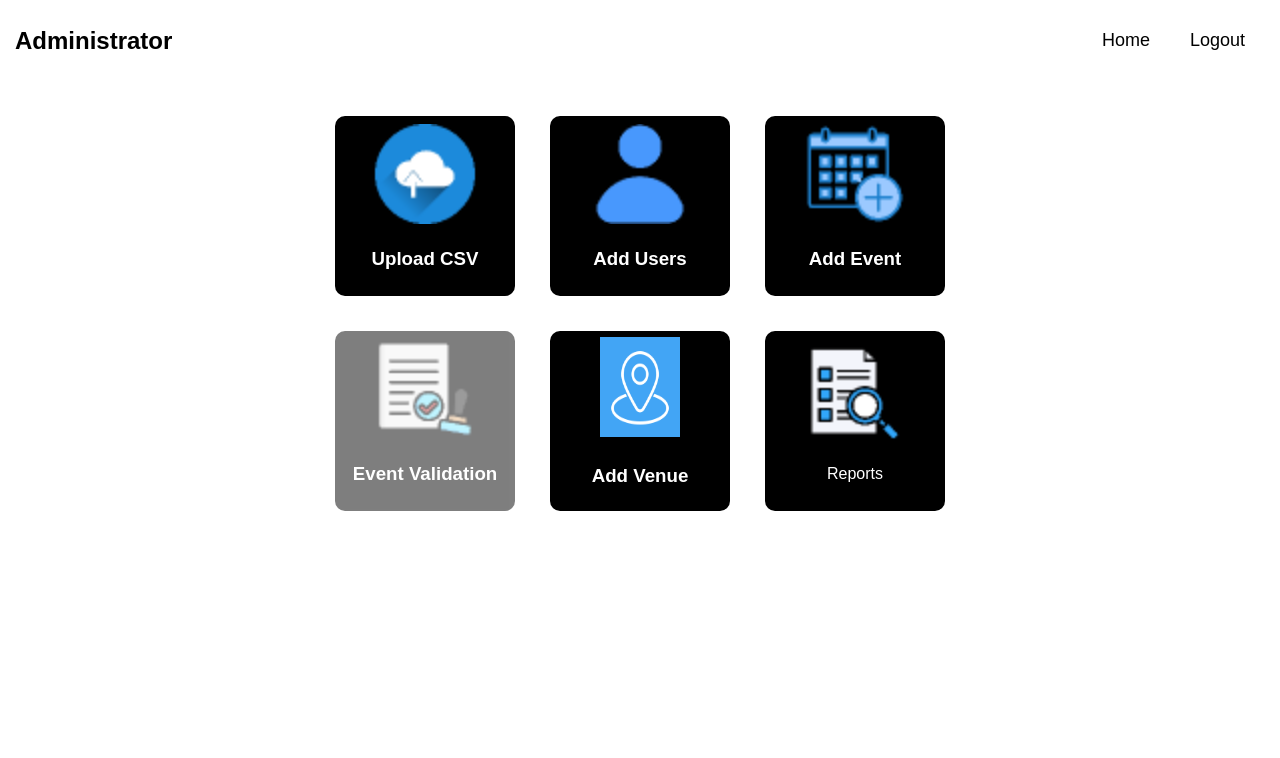
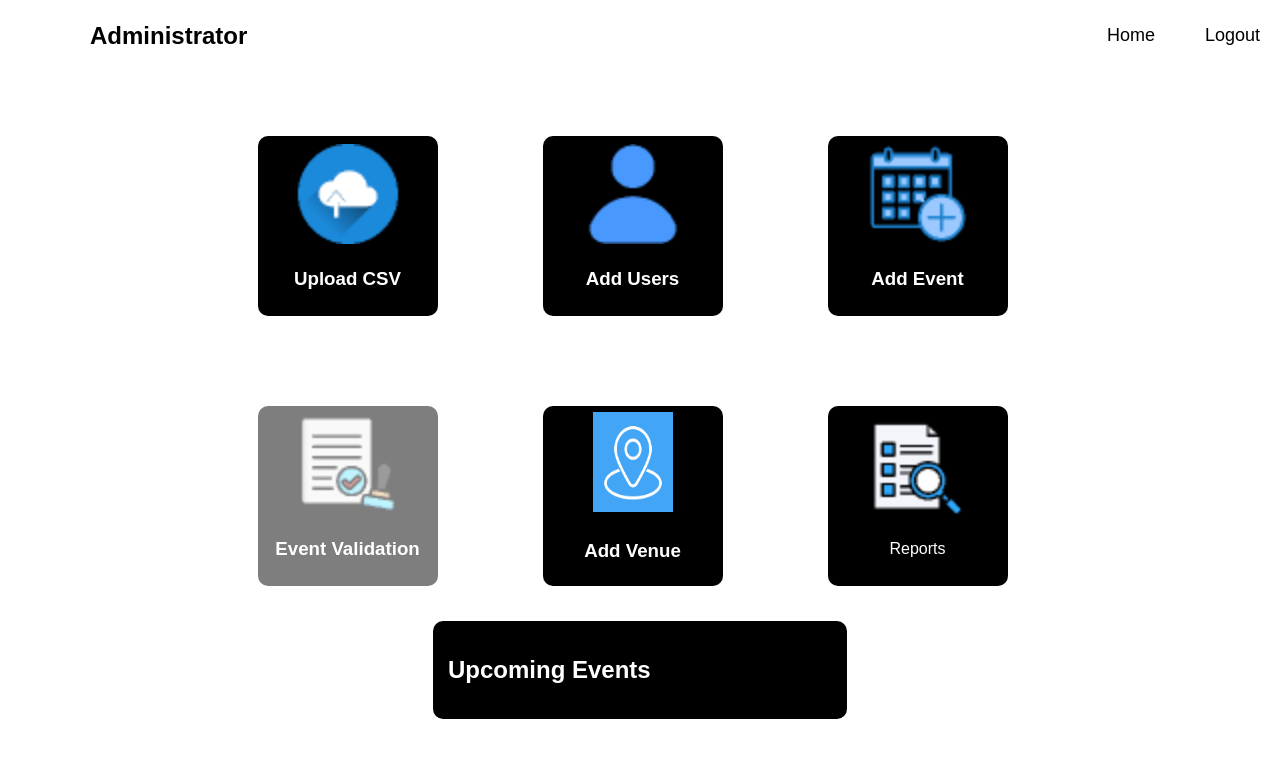
Before and after one commit to fakes005/TourismLethbridge, a PHP site: page /projectFolder/admin/admin.php in a window 1280 px wide. Shown: the top 758 px of the page. Run offline with PHP 8.4, Linux system fonts and the light colour scheme; the visitor is signed in with stand-in values (Sample User, id 1).

Commit message:
Update admin.php
added upcoming events section

```diff
--- a/final/admin/admin.php
+++ b/final/admin/admin.php
@@ -57,6 +57,9 @@
             padding: 0;
             background-color: white;
             text-align: center;
+            display: flex;
+            flex-direction: column;
+            align-items: center;
         }
 
 
@@ -65,6 +68,8 @@
             justify-content: space-between;
             align-items: center;
             background-color: white;
+            width: 100%;
+            padding: 10px 20px;
         }
 
         nav h1 {
@@ -78,6 +83,7 @@
             list-style: none;
             margin: 0;
             padding: 0;
+            gap: 10px;
         }
 
         .nav-right li {
@@ -96,7 +102,154 @@
 
         .nav-right a:hover {
             background-color: #ffc20e;
+            border-radius: 8px;
+            padding: 12px 17px;
         }
+container {
+            display: flex;
+            justify-content: space-between;
+            width: 90%;
+            margin-top: 20px;
+        }
+
+        .dashboard {
+            display: grid;
+            grid-template-columns: repeat(3, 225px);
+            gap: 60px;
+            padding: 20px;
+            justify-content: left;
+            flex: 1;
+        }
+
+        .card {
+            background: black;
+            border-radius: 12px;
+            padding: 15px;
+            box-shadow: 0 4px 6px rgba(0, 0, 0, 0.1);
+            text-align: center;
+            transition: transform 0.2s ease-in-out;
+            cursor: pointer;
+            height: 150px;
+            display: flex;
+            flex-direction: column;
+            justify-content: center;
+            align-items: center;
+            width: 100%;
+        }
+
+        .card:hover {
+            transform: scale(1.05);
+        }
+
+        .card img {
+            width: 100px;
+            height: 100px;
+            object-fit: contain;
+            margin-bottom: 10px;
+        }
+
+        .card h3 {
+            margin: 10px 0 0;
+            font-size: 16px;
+            color: white;
+        }
+
+        #event-list-container {
+            background: black;
+            color: white;
+            padding: 15px;
+            border-radius: 10px;
+            width: 30%;
+            max-height: 500px;
+            overflow-y: auto;
+            position: relative;
+			text-align: left;
+        }
+
+		.event-item {
+    display: flex;
+    justify-content: space-between;
+    align-items: center;
+    padding: 10px;
+    border-bottom: 1px solid white;
+    font-size: 14px;
+}
+
+.event-date {
+    font-weight: bold;
+    width: 50px;
+    text-align: center;
+}
+
+.event-details {
+    flex-grow: 1;
+    padding-left: 10px;
+}
+
+.event-details strong {
+    display: inline-block;
+    margin-right: 10px;
+}
+
+        .login_logo {
+            width: 55px;
+            height: auto;
+        }
+
+        input[type="file"] {
+            display: none;
+        }
+
+		nav h1 {
+    margin-left: 90px;
+
+}
+
+table {
+    width: 100%;
+    border-collapse: collapse;  /* Removes the space between borders */
+}
+
+th, td {
+    padding: 10px;
+    text-align: left;
+    border-bottom: 1px solid #fff; /* Horizontal line between rows */
+}
+
+th {
+    background-color: black;
+    color: #ffc20e;
+    font-weight: bold;
+}
+
+td {
+    color: white;
+}
+
+td .event-name {
+    font-weight: bold;
+}
+
+
+
+#popupContainer {
+    width: 218px;
+    max-width: 300px;
+    height: 101vh;
+    max-height: 101vh;
+
+    position: fixed;
+    top: 50%;
+    left: 50%;
+    transform: translate(-50%, -50%);
+    background: #5c9cd1;
+    padding: 20px;
+	overflow: auto;
+
+    border-radius: 10px;
+}
+
+
     </style>
 </head>
 
@@ -151,5 +304,81 @@
             </div>
         </div>
     </main>
+ <!-- Upcoming Events Section -->
+        <div id="event-list-container">
+            <h2>Upcoming Events</h2>
+            <table id="event-list">
+				<thead>
+					<tr>
+
+					<tr>
+				</thead>
+				<tbody>
+
+				</tbody>
+			</table>
+			</div>
+
+
+    </div>
+
+    <script>
+ async function loadEvents() {
+            try {
+                const response = await fetch("http://localhost/projectFolder/admin/get_events.php");
+                const events = await response.json();
+                const eventList = document.getElementById("event-list").getElementsByTagName("tbody")[0];
+                eventList.innerHTML = "";  // Clear existing events
+
+                if (events.length === 0) {
+                    const noEventsRow = document.createElement("tr");
+                    noEventsRow.innerHTML = "<td colspan='3'>No upcoming events.</td>";
+                    eventList.appendChild(noEventsRow);
+                    return;
+                }
+
+                events.forEach(event => {
+                    const row = document.createElement("tr");
+
+                    // Format date (Day and Month)
+                    const eventDate = new Date(event.event_startdate);
+                    const day = eventDate.getDate();
+                    const month = eventDate.toLocaleString('default', { month: 'short' });
+
+                    row.innerHTML = `
+                        <td>${day} ${month}</td>
+                        <td><span class="event-name">${event.event_name}</span></td>
+                        <td>${event.venue_name}</td>
+						<td><button onclick="openPopup(${event.event_id})">Edit</button></td>
+                    `;
+
+                    eventList.appendChild(row);
+                });
+            } catch (error) {
+                console.error("Error loading events:", error);
+            }
+        }
+
+		function openPopup(eventId) {
+    let overlay = document.createElement("div");
+    overlay.id = "popupOverlay";
+    overlay.innerHTML = `
+        <div id="popupContainer">
+            <button id="closePopup" onclick="closePopup()">✖</button>
+            <iframe id="popupFrame" src="edit_event.php?event_id=${eventId}" frameborder="0"></iframe>
+        </div>
+    `;
+
+    document.body.appendChild(overlay);
+}
+
+function closePopup() {
+    document.getElementById("popupOverlay").remove();
+}
+
+
+        document.addEventListener("DOMContentLoaded", loadEvents);
+
+    </script>
 </body>
 </html>
```
